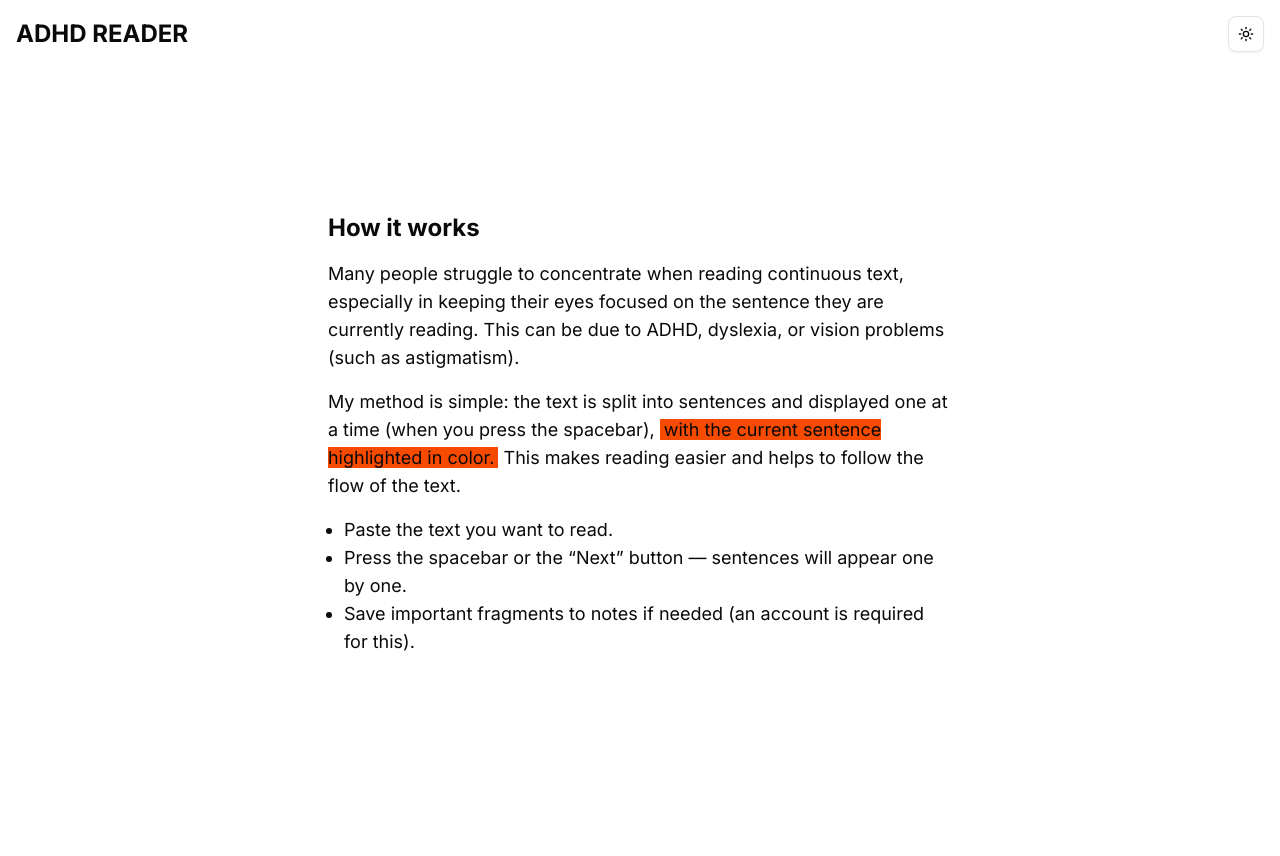
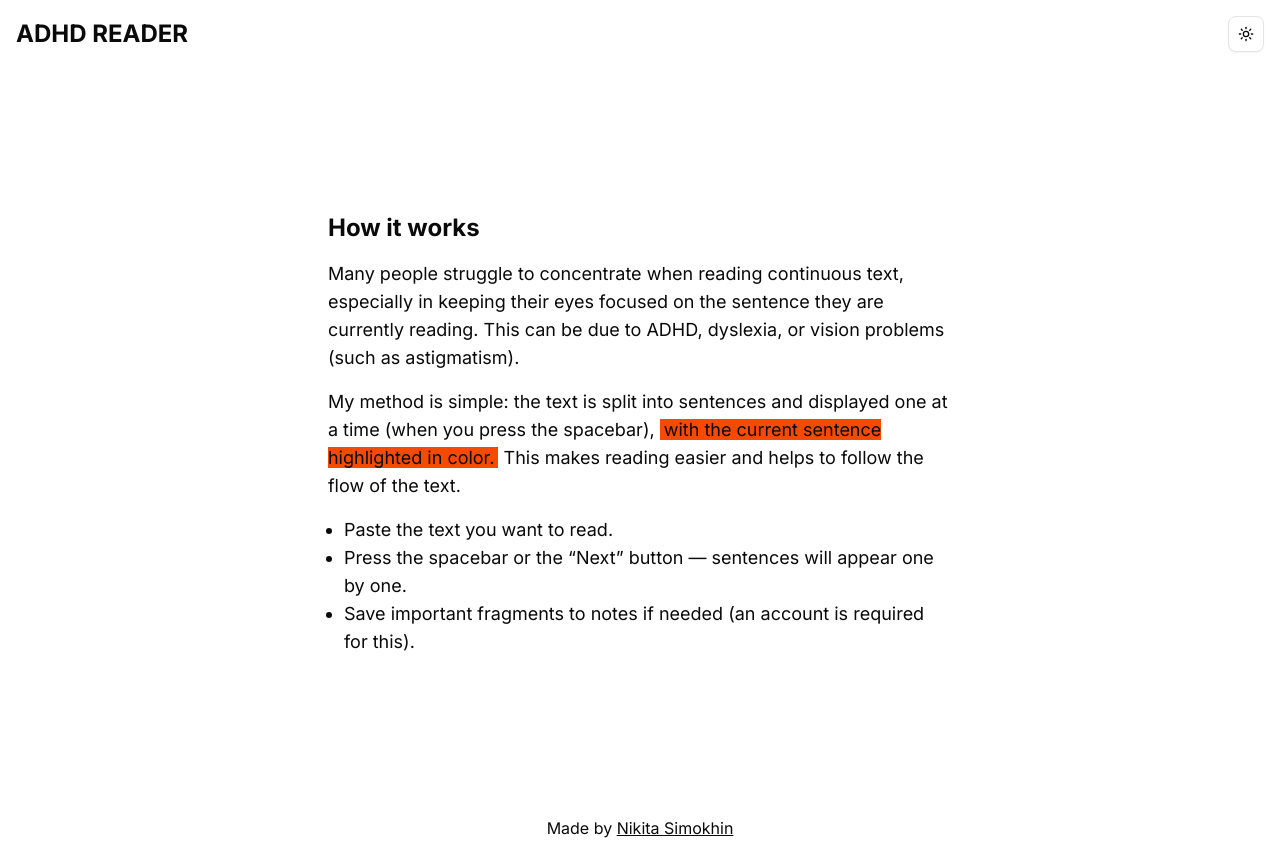
Before and after one commit to simokhin/ADHD-reader, a Next.js app: page /about in a window 1280 px wide. Before the commit the page ends 800 px from the top, so only its background shows below. Built offline with nearby package versions, Linux system fonts and the light colour scheme.

Commit message:
Add footer && README

```diff
--- a/app/layout.tsx
+++ b/app/layout.tsx
@@ -3,6 +3,7 @@ import { Inter } from "next/font/google";
 import "./globals.css";
 import { ThemeProvider } from "@/components/theme-provider";
 import { Toaster } from "@/components/ui/sonner";
+import Footer from "@/components/Footer";
 
 const font = Inter({
   weight: ["100", "200", "300", "400", "500", "600", "700", "800", "900"],
@@ -28,7 +29,8 @@ export default function RootLayout({
           enableSystem
           disableTransitionOnChange
         >
-          {children}
+          <div className="min-h-screen">{children}</div>
+          <Footer />
           <Toaster />
         </ThemeProvider>
       </body>
--- /dev/null
+++ b/components/Footer.tsx
@@ -0,0 +1,18 @@
+import Link from "next/link";
+
+export default function Footer() {
+  return (
+    <footer className="flex justify-center items-center p-4 ">
+      <p>
+        Made by{" "}
+        <Link
+          className="underline hover:opacity-90 transition-opacity ease-in-out duration-300"
+          href="https://github.com/simokhin"
+          target="_blank"
+        >
+          Nikita Simokhin
+        </Link>
+      </p>
+    </footer>
+  );
+}
```
Also changed, not shown: 1 other file (tests, documents, lock files or other folders).
